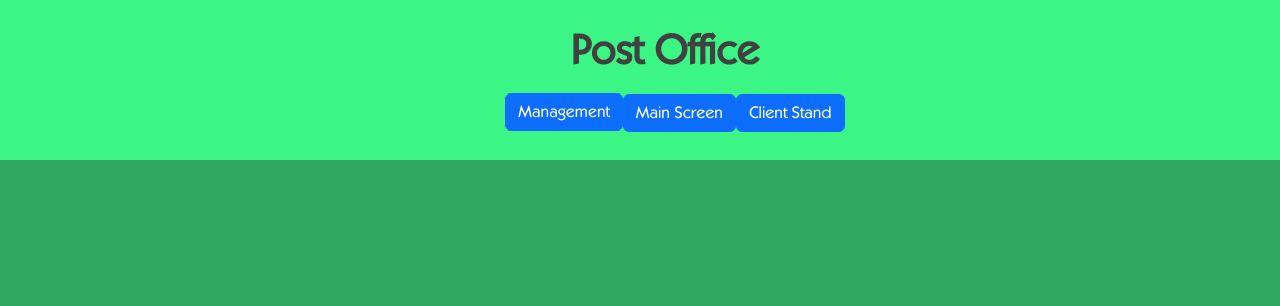
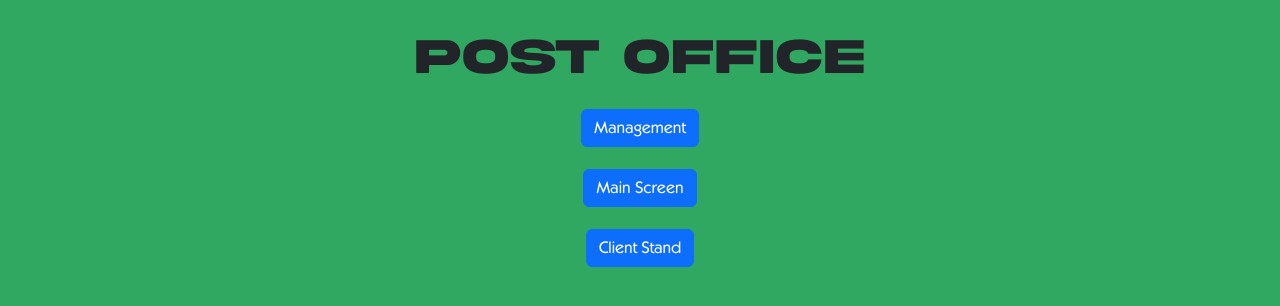
Before and after one commit to polito-SE2-TEAM-20/softeng2-OfficeQueueManagementSystem, a React (Create React App) app in the folder front-end/: page / in a window 1280 px wide. Shown: the top 306 px of the page. Built offline with nearby package versions, Linux system fonts and the light colour scheme.

Commit message:
updated: main screen page

```diff
--- a/front-end/src/Layouts/PageLayout.js
+++ b/front-end/src/Layouts/PageLayout.js
@@ -6,23 +6,20 @@ function NotFoundLayout() {
     return (
       <Container fluid style={{ minHeight: "100vh", backgroundColor: "#31A861" }}>
           <Row>
-              <p className='headerClient' style={{ fontSize: "40px", textAlign: "center", paddingTop: "20px", paddingBottom: "20px", fontFamily: "Koblenz" }}>
-                  <b>Post Office</b>
+              <p  style={{ fontSize: "40px", textAlign: "center", paddingTop: "20px", paddingBottom: "20px", fontFamily: "Koblenz" }}>
+                  <b style={{fontFamily: "Akira", fontSize: "50px"}}>Post Office</b>
                   <br></br>
-                  <b style={{marginLeft: "20px"}}>
-
-
                   <Link to="/management">
                     <Button variant='primary'>Management</Button>
                   </Link>
-                  </b>
+                  <br></br>
                   <Link to="/mainscreen">
                     <Button variant='primary'>Main Screen</Button>
                   </Link>
+                  <br></br>
                   <Link to="/clientstand">
                     <Button variant='primary'>Client Stand</Button>
                   </Link>
-
               </p>
           </Row>
       </Container>
```
